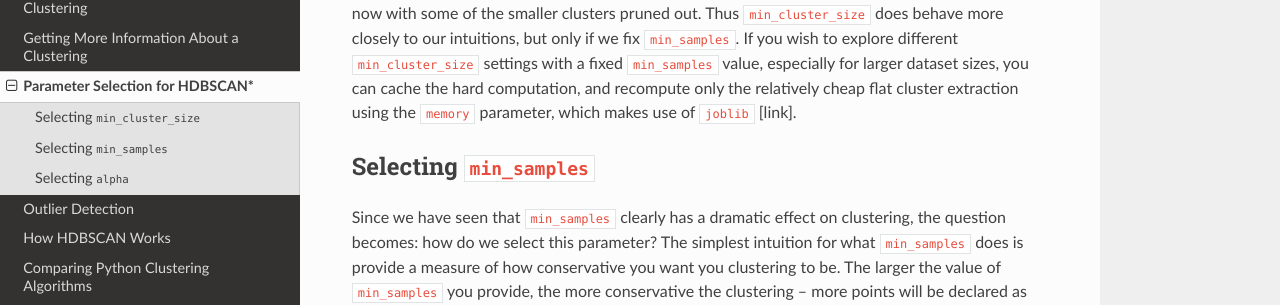
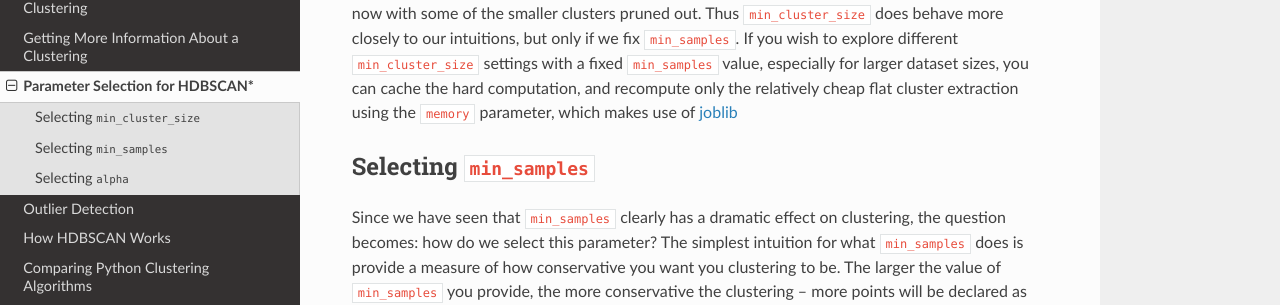
Before and after one commit to scikit-learn-contrib/hdbscan, a Sphinx documentation site: the page built from docs/parameter_selection.rst, in a window 1280 px wide and 900 px high, scrolled down 4136 px. Shown: the part 155-460 px from the top of the window. Built offline with Sphinx 7.4.7 and the Read the Docs theme 2.0.0, drawn with Linux system fonts in a browser that asks for light colours; formulas are drawn with MathJax 3.

Commit message:
DOC : Add joblib link in parameter selection.

```diff
--- a/docs/parameter_selection.rst
+++ b/docs/parameter_selection.rst
@@ -116,8 +116,8 @@ intuitions, but only if we fix ``min_samples``. If you wish to explore
 different ``min_cluster_size`` settings with a fixed ``min_samples``
 value, especially for larger dataset sizes, you can cache the hard
 computation, and recompute only the relatively cheap flat cluster
-extraction using the ``memory`` parameter, which makes use of ``joblib``
-[link].
+extraction using the ``memory`` parameter, which makes use of
+`joblib <https://pythonhosted.org/joblib/>`_
 
 Selecting ``min_samples``
 -----------------------
```
